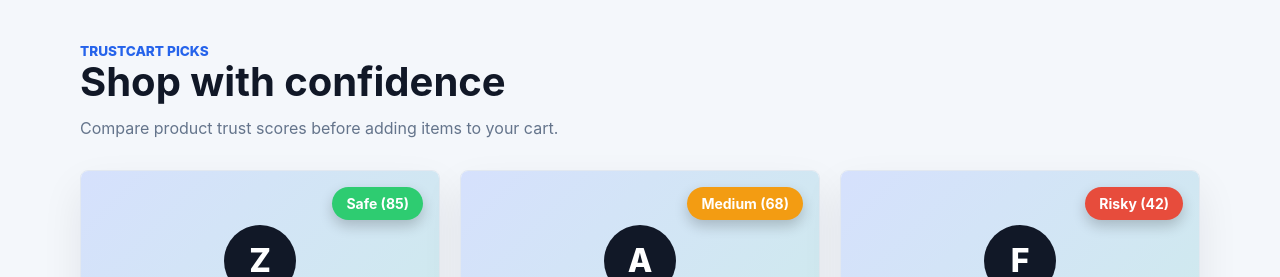
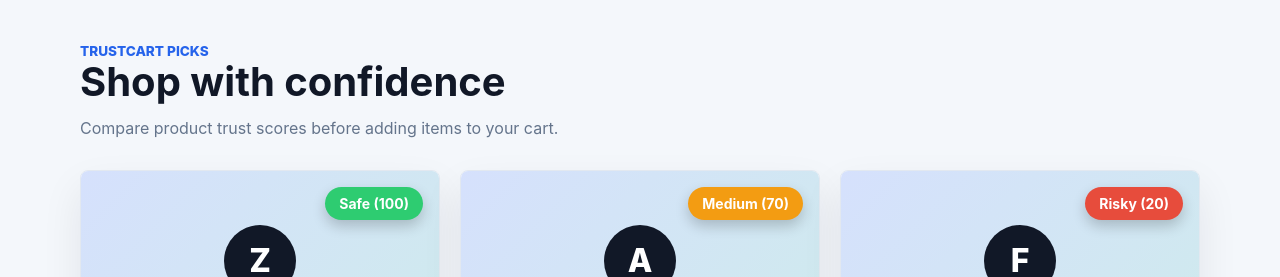
Before and after one commit to Karmansingh09/TrustCart, a React (Create React App) app in the folder client/: page / in a window 1280 px wide. Shown: the top 277 px of the page. Built offline with nearby package versions, Linux system fonts and the light colour scheme.

Commit message:
Add product trust score calculation

```diff
--- a/client/src/App.js
+++ b/client/src/App.js
@@ -1,25 +1,32 @@
 import './App.css';
 import TrustBadge from './components/TrustBadge';
+import calculateTrustScore from './utils/calculateTrustScore';
 
 function App() {
   const products = [
     {
       id: 1,
       name: 'Zenphone Pro',
-      price: '$899',
-      trustScore: 85,
+      price: 899,
+      averagePrice: 950,
+      sellerRating: 4.8,
+      reviews: 124,
     },
     {
       id: 2,
       name: 'AirSound Pods',
-      price: '$149',
-      trustScore: 68,
+      price: 149,
+      averagePrice: 190,
+      sellerRating: 2.8,
+      reviews: 54,
     },
     {
       id: 3,
       name: 'FitTrack Watch',
-      price: '$79',
-      trustScore: 42,
+      price: 79,
+      averagePrice: 180,
+      sellerRating: 2.4,
+      reviews: 11,
     },
   ];
 
@@ -33,9 +40,12 @@
         </div>
 
         <div className="products-grid">
-          {products.map((product) => (
+          {products.map((product) => {
+            const trustScore = calculateTrustScore(product);
+
+            return (
               <article className="product-card" key={product.id}>
-              <TrustBadge trustScore={product.trustScore} />
+                <TrustBadge trustScore={trustScore} />
 
                 <div className="product-image" aria-hidden="true">
                   <span>{product.name.charAt(0)}</span>
@@ -47,7 +57,7 @@
 
                   <div className="price-row">
                     <span>Price</span>
-                  <strong>{product.price}</strong>
+                    <strong>${product.price}</strong>
                   </div>
 
                   <button className="cart-button" type="button">
@@ -55,7 +65,8 @@
                   </button>
                 </div>
               </article>
-          ))}
+            );
+          })}
         </div>
       </section>
     </main>
--- /dev/null
+++ b/client/src/utils/calculateTrustScore.js
@@ -0,0 +1,27 @@
+function calculateTrustScore(product) {
+  let score = 100;
+
+  if (product.price < product.averagePrice * 0.7) {
+    score -= 30;
+  }
+
+  if (product.sellerRating < 3) {
+    score -= 30;
+  }
+
+  if (product.reviews < 20) {
+    score -= 20;
+  }
+
+  if (score < 0) {
+    return 0;
+  }
+
+  if (score > 100) {
+    return 100;
+  }
+
+  return score;
+}
+
+export default calculateTrustScore;
```
Also changed, not shown: 2 other files (tests, documents, lock files or other folders). Lines whose indentation alone changed are shown as unchanged.
